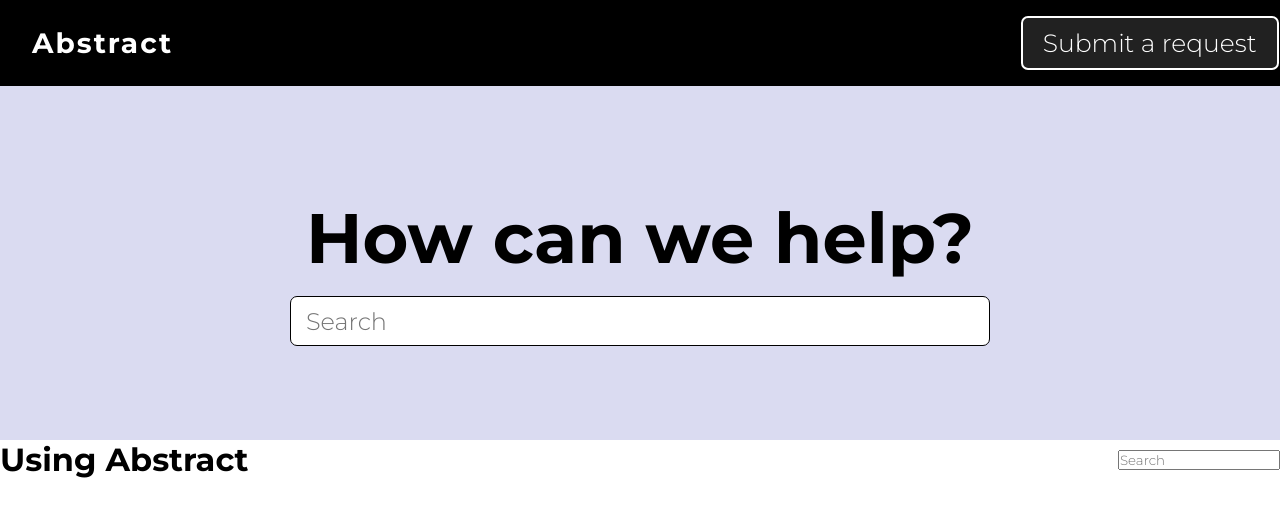
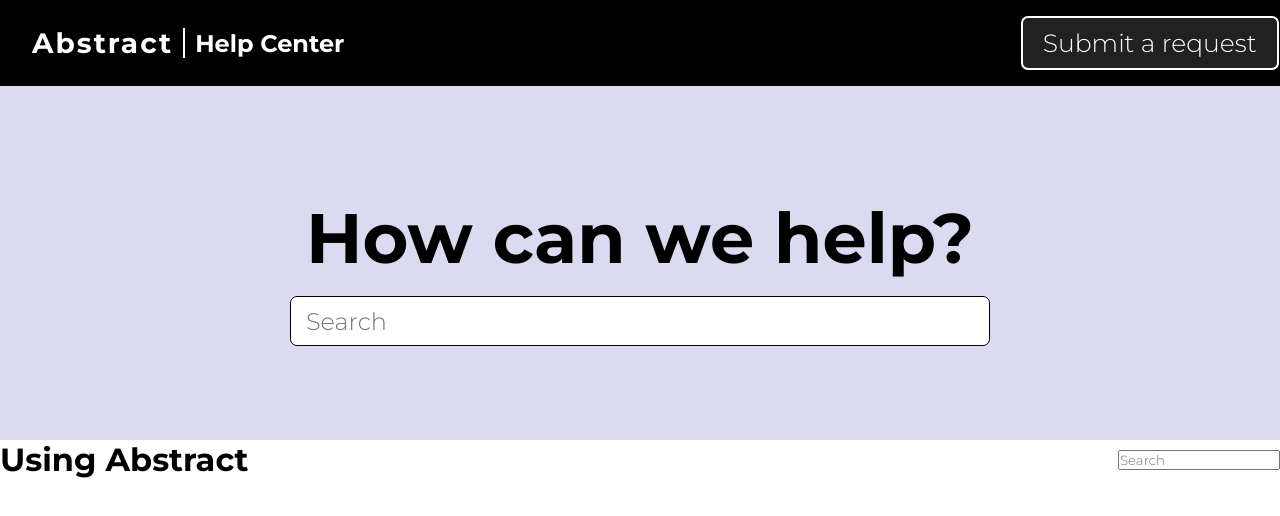
Before and after one commit to BlankCanvasTM/Abstract-Clone, a plain HTML site: page index.html in a window 1280 px wide. Shown: the top 516 px of the page. Drawn offline with nearby package versions, Linux system fonts and the light colour scheme.

Commit message:
Horizontal line on navbar

```diff
--- a/custom.css
+++ b/custom.css
@@ -54,6 +54,18 @@ nav h1{
     font-size: 28px;
     font-weight: 900;
     letter-spacing: 2px;
+}
+
+nav h2{
+    color: white;
+    padding-left: 10px;
+}
+
+.horizontalDivider{
+    border-right: 2px solid white;
+    width: 4px;
+    height: 30px;
+    padding-left: 10px;
 }
 
 
--- a/index.html
+++ b/index.html
@@ -23,6 +23,8 @@
 
 
             <h1>Abstract</h1>
+            <span class="horizontalDivider"></span>
+            <h2>Help Center</h2>
 
 
             <div class="menu">
--- a/main.js
+++ b/main.js
@@ -20,8 +20,3 @@ closeBtn.addEventListener('click', function () {
     searchBox.classList.remove('active');
     hamburger.classList.remove('hiddenHamburger');
 })
-
-
-
-
-//let searchBtn = document.querySelector('.searchBtn');
```
